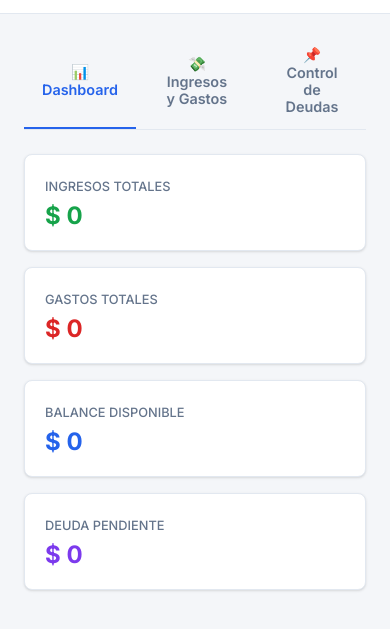
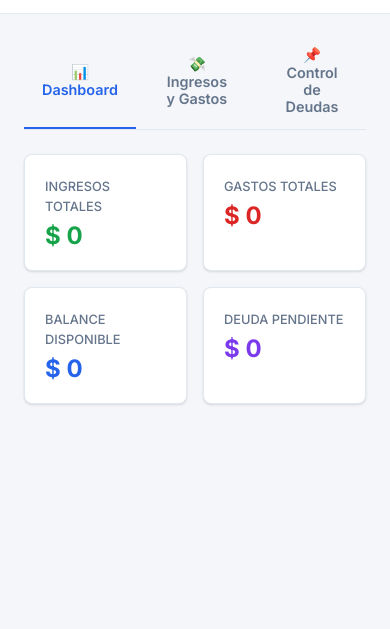
Before and after one commit to Saomoff21/Ahorros, a plain HTML site: page index.html in a window 390 px wide. Shown: the part 53-682 px from the top of the page. Drawn offline with Linux system fonts and the light colour scheme.

Commit message:
Update styles.css

```diff
--- a/styles.css
+++ b/styles.css
@@ -153,13 +153,20 @@
 }
 
 /* KPI Cards */
+/* Dashboard en disposición puramente horizontal */
 .dashboard-grid {
   display: grid;
-  grid-template-columns: repeat(auto-fit, minmax(220px, 1fr));
+  grid-template-columns: repeat(4, 1fr); /* Fuerza exactamente 4 columnas paralelas */
   gap: 16px;
   margin-bottom: 24px;
 }
 
+/* Ajuste responsivo para celulares (para que no se aplaste el texto en pantallas pequeñas) */
+@media (max-width: 768px) {
+  .dashboard-grid {
+    grid-template-columns: repeat(2, 1fr); /* 2x2 en pantallas móviles */
+  }
+}
 .kpi-card {
   background: var(--surface-color);
   border: 1px solid var(--border-color);
```
